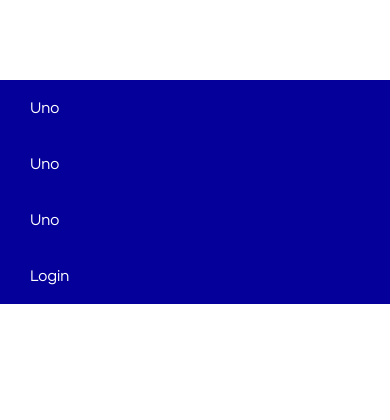
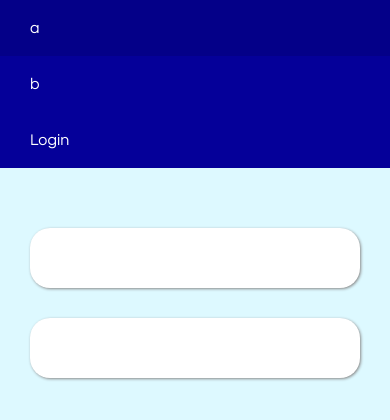
Before and after one commit to darioostinelli/piattaforma_segnalazioni, a PHP site: page / in a window 390 px wide. Shown: the top 420 px of the page. Run offline with PHP 8.4, Linux system fonts and the light colour scheme.

Commit message:
responsive layout menu

```diff
--- a/index.html
+++ b/index.html
@@ -10,15 +10,19 @@
 </head>
 
 <body>
-<div id="menuWrapper">
-    <div id="navigationBar">
-        <a class="menuItem">Uno</a>
-        <a class="menuItem">Uno</a>
-        <a class="menuItem">Uno</a>
-         <a class="menuItem">Login</a>
+
+<div class="mainMenu">
+        <div class="menuItem">a</div>
+        <div class="menuItem">b</div>
+        <div class="menuItem login">Login</div>
+</div>
+<div class="newsWrapper">
+    <div class="news inEvidenza">
+
+    </div>
+    <div class="news">
 
     </div>
 </div>
-
 </body>
 </html>
--- a/stili/styles.css
+++ b/stili/styles.css
@@ -7,60 +7,68 @@
     --desktop-menu-logo-height: 60px;
     --desktop-menu-logo-width: 200px;
     --mobile-menu-logo-height: 80px;
+    --main-bg: #ddf9ff;
 }
 /***        DEFAULT (Mobile)        ***/
 body{
     font-family: var(--font);
+    margin: 0;
+    padding: 0;
+    background: var(--main-bg);
 }
-#logo{
-    position: absolute;
-    top: 0;
-    height: var(--mobile-menu-logo-height);
-    left: 0;
-    right: 0;
-}
-#menuWrapper{
-    position: absolute;
-    top: 80px;
-    left: 0;
-    right: 0;
-}
-#navigationBar {
-    display: block;
+.mainMenu{
+    position: relative;
+     background: var(--main-dashboard-bg-color);
 }
 .menuItem{
     display: block;
-    background: var(--main-dashboard-bg-color);
+    padding: 20px 30px;
     color: var(--main-dashboard-color);
-    padding: 20px 30px;
+    text-align: left;
+
 }
 .menuItem:hover{
     background: var(--main-dashboard-bg-color-hover);
+}
+.newsWrapper{
+    padding: 30px;
+    display: block;
+}
+.news{
+    padding: 30px;
+    border-radius: 20px;
+    box-shadow: 1px 1px 3px #888888;
+    background: white;
+    margin-top: 30px;
 }
 
 
 /***            DESKTOP         ***/
 @media only screen and (orientation: landscape) {
-    #menuWrapper{
-        position: absolute;
-        top: 0;
-        left: var(--desktop-menu-logo-width);
-        right: 0;
-    }
-    #navigationBar{
-        display: table;
+    .mainMenu{
+        display:  block;
+        table-layout: relative;
         width: 100%;
     }
-    #logo{
-        position: absolute;
-        top: 0;
-        height: var(--desktop-menu-height);
-        left: 0;
-        width: var(--desktop-menu-logo-width);
+    .menuItem{
+        display: inline-block;
     }
-    .menuItem{
+    .login{
+        float: right;
+    }
+    .newsWrapper{
+        display: table;
+        table-layout: fixed;
+        width: 100%;
+        border-collapse:separate;
+        border-spacing: 50px;
+        padding: 0;
+    }
+    .news{
         display: table-cell;
-        height: 40px;
-        padding-bottom: 0;
+    }
+
+    .inEvidenza{
+        width: 33.333%
     }
 }
```
